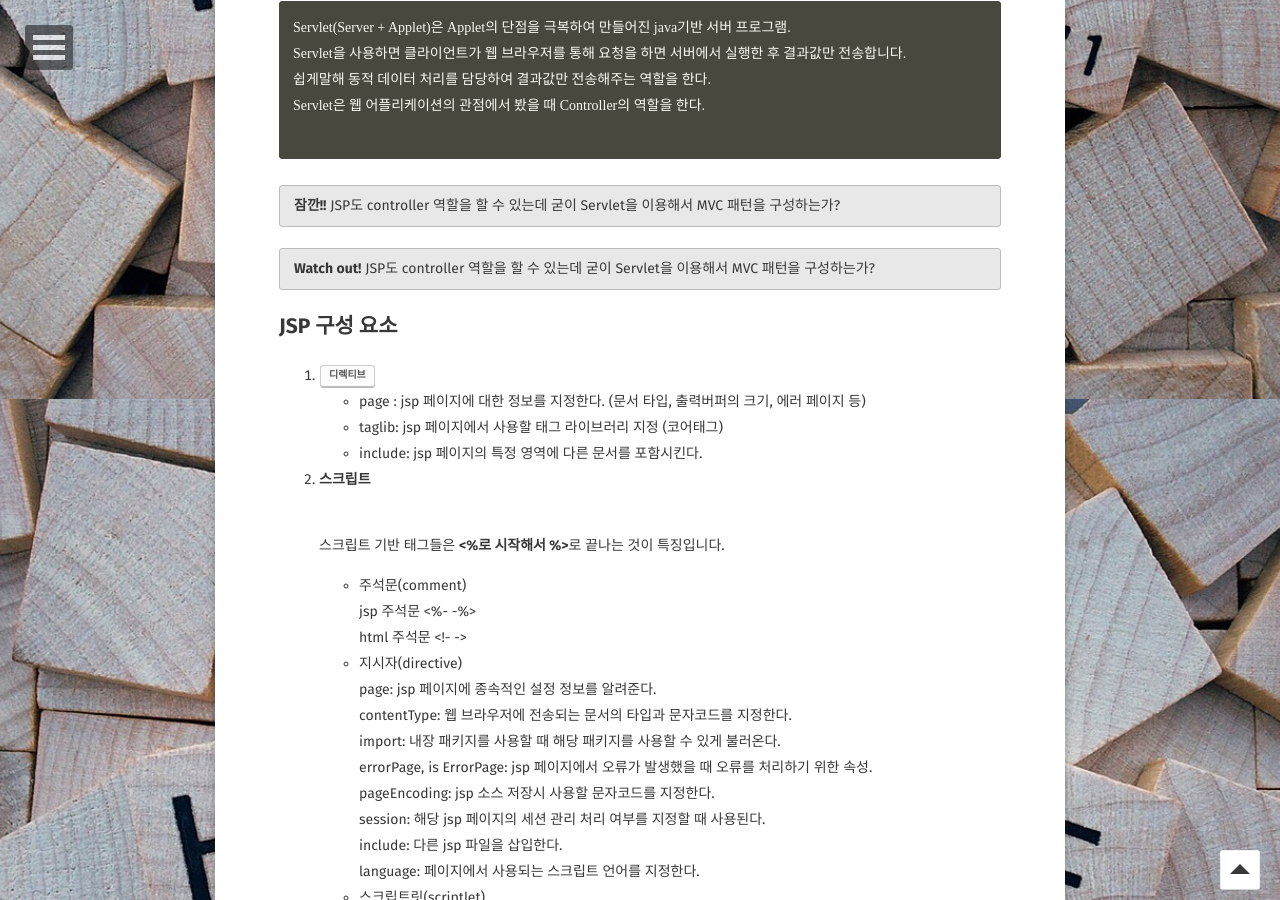
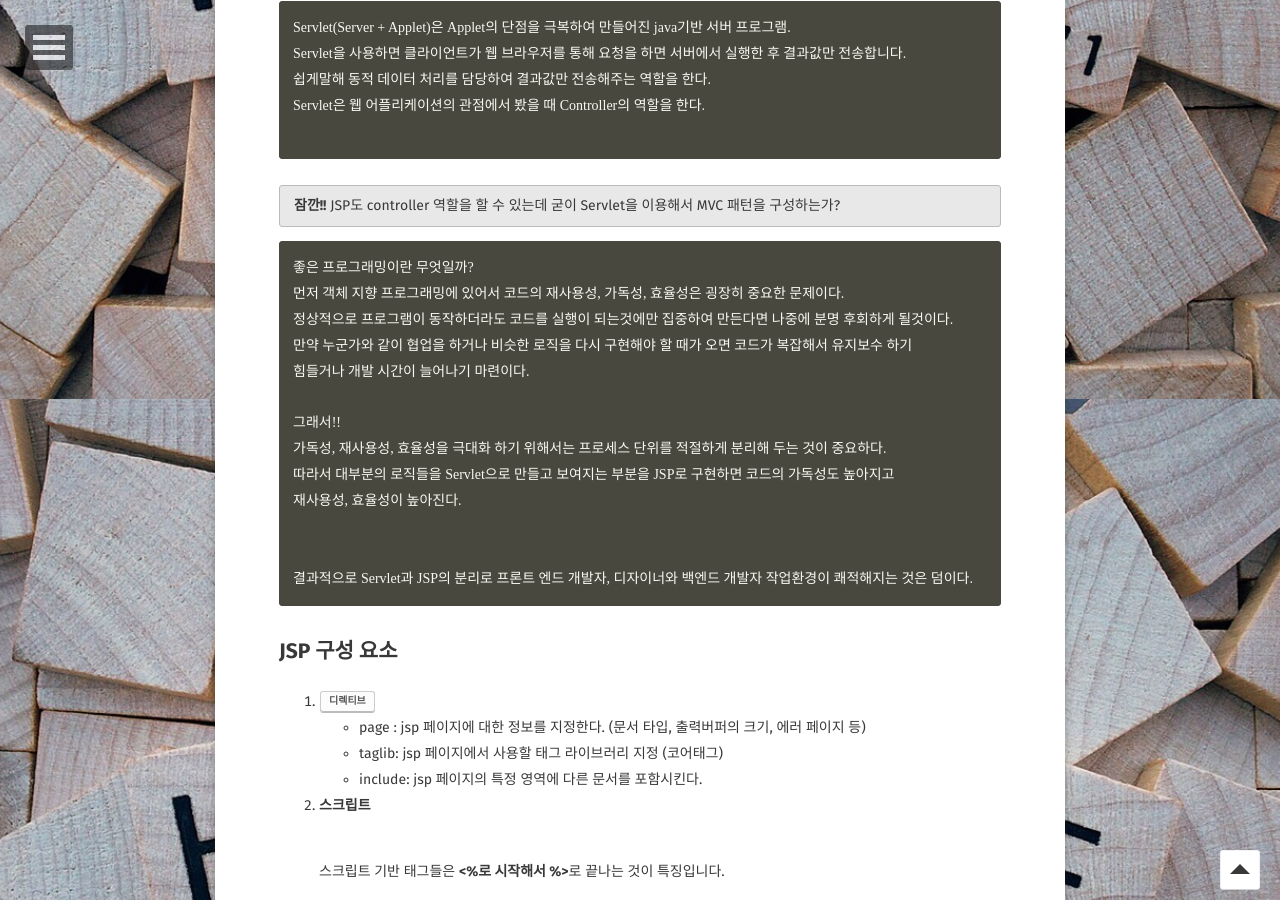
Before and after one commit to Jungjihyuk/JH_Life, a Jekyll site: the page built from _posts/2018-12-14-jspandservlet.md, in a window 1280 px wide and 900 px high, scrolled down 1401 px. Built offline with Jekyll 4.4.1, drawn with Linux system fonts in a browser that asks for light colours; some web fonts are replaced; comment, search, counter and statistics services are not loaded.

Commit message:
{: .notice} 마지막

````diff
--- a/_posts/2018-12-14-jspandservlet.md
+++ b/_posts/2018-12-14-jspandservlet.md
@@ -56,12 +56,23 @@ Servlet은 웹 어플리케이션의 관점에서 봤을 때 Controller의 역
 
 ```
 
-**잠깐!!** JSP도 controller 역할을 할 수 있는데 굳이 Servlet을 이용해서 MVC 패턴을 구성하는가?
+**잠깐!!**  JSP도 controller 역할을 할 수 있는데 굳이 Servlet을 이용해서 MVC 패턴을 구성하는가?
 {: .notice}
+```
+좋은 프로그래밍이란 무엇일까?
+먼저 객체 지향 프로그래밍에 있어서 코드의 재사용성, 가독성, 효율성은 굉장히 중요한 문제이다.
+정상적으로 프로그램이 동작하더라도 코드를 실행이 되는것에만 집중하여 만든다면 나중에 분명 후회하게 될것이다.
+만약 누군가와 같이 협업을 하거나 비슷한 로직을 다시 구현해야 할 때가 오면 코드가 복잡해서 유지보수 하기
+힘들거나 개발 시간이 늘어나기 마련이다.
 
-**Watch out!** JSP도 controller 역할을 할 수 있는데 굳이 Servlet을 이용해서 MVC 패턴을 구성하는가?
-{: .notice --info}
+그래서!!
+가독성, 재사용성, 효율성을 극대화 하기 위해서는 프로세스 단위를 적절하게 분리해 두는 것이 중요하다.
+따라서 대부분의 로직들을 Servlet으로 만들고 보여지는 부분을 JSP로 구현하면 코드의 가독성도 높아지고
+재사용성, 효율성이 높아진다.
 
+
+결과적으로 Servlet과 JSP의 분리로 프론트 엔드 개발자, 디자이너와 백엔드 개발자 작업환경이 쾌적해지는 것은 덤이다.
+```
 
 ## JSP 구성 요소
 
````
